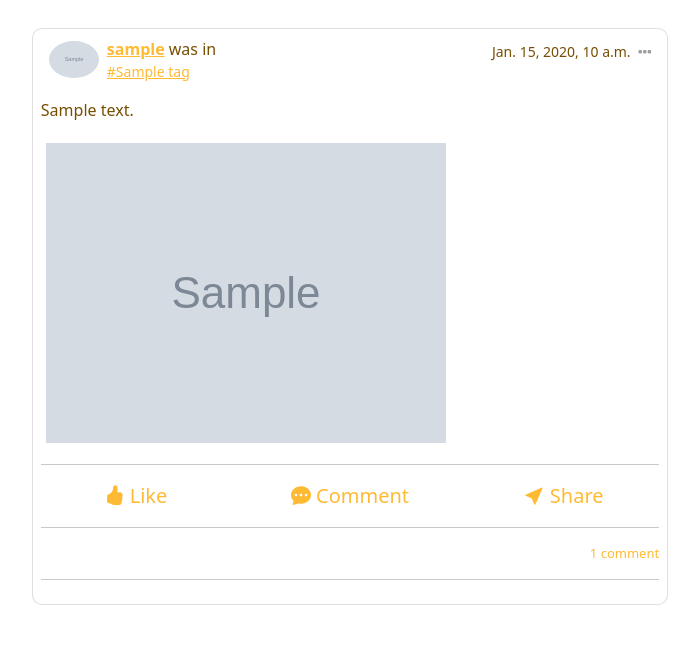
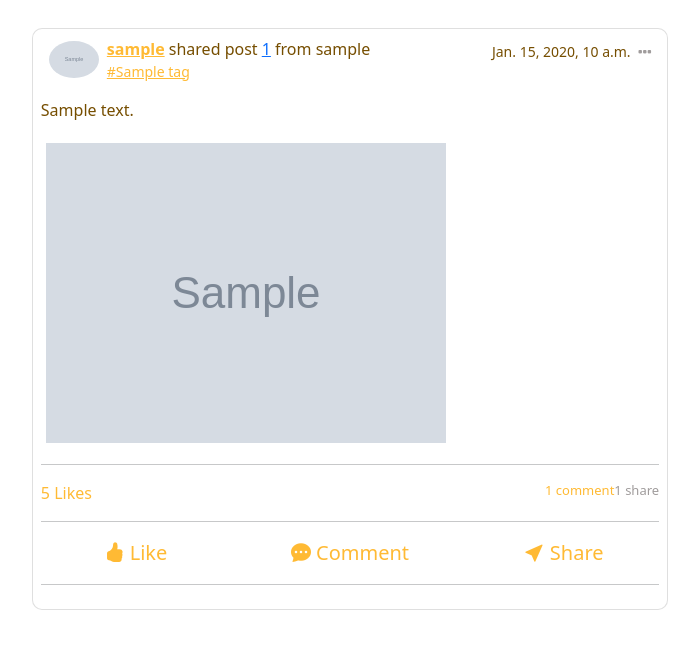
Before and after one commit to yishyu/Werubin, a Django app: template feeds/templates/feeds/feed.html in a window 1280 px wide. Shown: the part 141-800 px from the top of the page, without its empty margins (290-989 px from the left). Run offline with Django 4.2, Linux system fonts and the light colour scheme; the template is opened without the code that fills it: most values are stand-ins (such as "Sample title", 1, 10 or a date in 2020); grey boxes marked "Sample" are stand-in pictures; some libraries are stand-ins or nearby versions.

Commit message:
[Upd] post sections

```diff
--- a/feeds/templates/posts/comment.html
+++ b/feeds/templates/posts/comment.html
@@ -14,8 +14,9 @@ Variables used:
             <small class="comment-text yellow-darker-text">{{comment.content}}</small>
             <div class="d-flex flex-row align-items-center status yellow-text">
                 <small><a href="#"class="yellow-link"><i class="bi bi-hand-thumbs-up-fill"></i> Like</a></small>
+                {%comment%}
                 <small><a href="#"class="yellow-link"><i class="bi bi-chat-dots-fill"></i> Comment</a></small>
-
+                {%endcomment%}
                 <small class="yellow-darker-text">{{comment.time_ago}}</small>
             </div>
         </div>
--- a/feeds/templates/posts/post.html
+++ b/feeds/templates/posts/post.html
@@ -29,14 +29,18 @@ Variables used:
                         <div class="d-flex flex-column ml-2">
                             <span class="yellow-darker-text">
                                 <b><a href="#"class="yellow-link"><u>{{post.author.username}}</u></a></b>
+                                {% if post.shares %}
+                                    shared post <a href="#">{{post.shares.id}}</a> from {{post.author.username}}
+                                {% else %}
                                     was in
                                     {%comment%}
                                     TODO
                                     <b class="yellow-text"><u>{{post.location}}</u></b>
                                     {%endcomment%}
+                                {% endif %}
                             </span>
                             {% for tag in post.tags.all %}
-                                <small><a href="#"class="yellow-link"><u>#{{tag}}</u></a></small>
+                                <small><a href="{% url 'feeds:front_feed' %}?type=SingleTag&tag={{tag.name}}" class="yellow-link"><u>#{{tag}}</u></a></small>
                             {% endfor %}
                         </div>
                     </div>
@@ -52,6 +56,28 @@ Variables used:
                         <img class="img-fluid post-picture" src={{picture.image.url}}>
                     {% endfor %}
                     <hr>
+                    <div class="row">
+                        <div class="yellow-text col-3">
+                            5 Likes
+                        </div>
+                        <div class="col-9 d-flex flex-row muted-color justify-content-end">
+                            {%if post.comment_set.all.count > 0%}
+                                <span>
+                                    <a class="yellow-link" data-toggle="collapse" href="#collapseComment" role="button" aria-expanded="false" aria-controls="collapseComment">
+                                        {{post.comment_set.all.count}} comment{% if post.comment_set.all.count > 1 %}s{% endif %}
+                                    </a>
+                                </span>
+                            {%endif %}
+                            {%if post.post_set.all.count > 0%}
+                                <span>
+                                    {{post.post_set.all.count}} share{% if post.post_set.all.count > 1 %}s{% endif %}
+                                </span>
+                            {%endif %}
+
+                        </div>
+                    </div>
+
+                    <hr>
                     <div class="d-flex justify-content-between align-items-center yellow-text">
                         <div class="row media-buttons d-flex align-items-center text-center">
                             <span class="col"><a href="#"class="col yellow-link"><i class="bi bi-hand-thumbs-up-fill"></i> Like</span></a>
@@ -60,19 +86,7 @@ Variables used:
                         </div>
                     </div>
                     <hr>
-                    <div class="d-flex flex-row muted-color justify-content-end">
-                        <span class="yellow-darker-text">
-                    {%if post.comment_set.all.count > 0%}
-                        <a class="yellow-link" data-toggle="collapse" href="#collapseComment" role="button" aria-expanded="false" aria-controls="collapseComment">
-                            {{post.comment_set.all.count}} comment{% if post.comment_set.all.count > 1 %}s{% endif %}
-                        </a>
-                    {% else %}
-                        no comment
-                    {%endif %}
-                        </span>
-                    </div>
 
-                    <hr>
                     <div class="collapse" id="collapseComment">
 
                         {%for comment in post.comment_set.all %}
@@ -80,11 +94,11 @@ Variables used:
 
                             {% include 'posts/comment.html' with comment=comment%}
 
+                        </div>
+                        {% endfor %}
                         <div class="comment-input"> <input type="text" class="form-control">
                             <div class="fonts"> <i class="fa fa-camera"></i> </div>
                         </div>
-                        </div>
-                        {% endfor %}
                     </div>
                 </div>
             </div>
```
Lines whose indentation alone changed are shown as unchanged.
